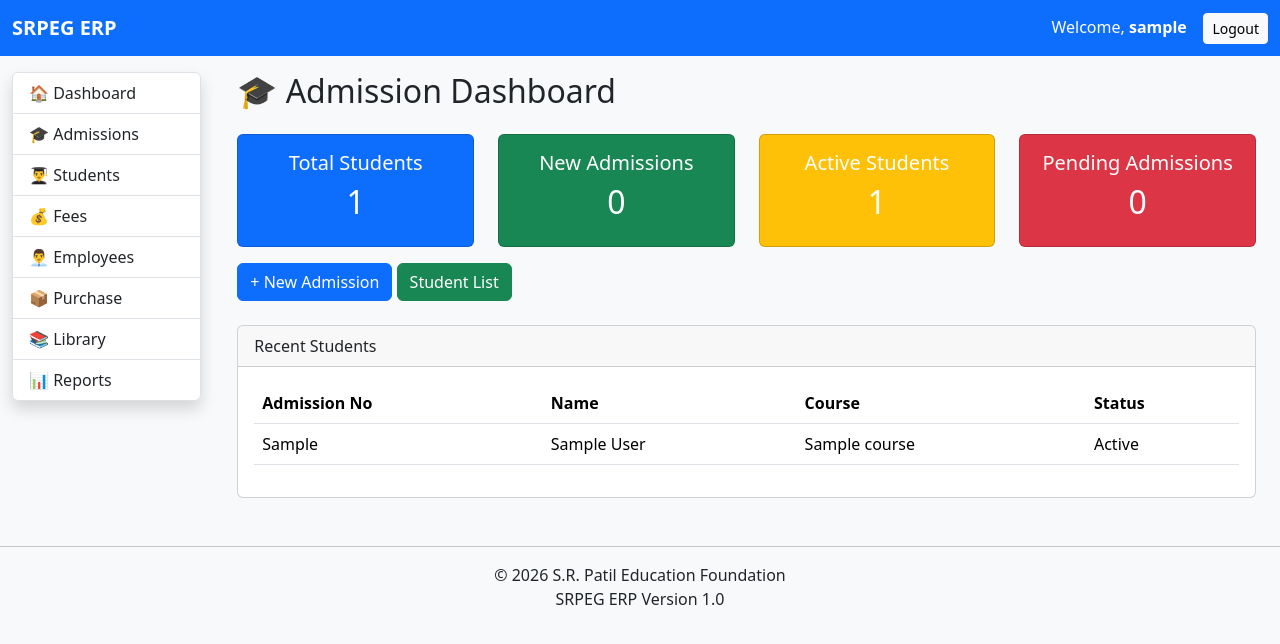
After one commit to Santosh-Konappanavar/SRPatilEducationFoundation, a Django app: page /students/admissions/dashboard/ in a window 1280 px wide. The commit adds this page. Shown: the top 644 px of the page. Run offline with Django 5.2, Linux system fonts and the light colour scheme; a user stored in the database is signed in; tables that the repository leaves empty hold one stand-in row (values such as "Sample post").

Commit message:
added the files dashaboard

```diff
--- a/students/models.py
+++ b/students/models.py
@@ -1,6 +1,6 @@
 from django.db import models
-from institutions.models import Institution
 from core.models import BaseModel
+from institutions.models import Department, Course, AcademicYear, Institution
 
 
 class Student(BaseModel):
@@ -132,3 +132,42 @@ class StudentParent(BaseModel):
 
     def __str__(self):
         return f"{self.student.admission_no} - Parent"
+class StudentAcademic(BaseModel):
+
+    student = models.OneToOneField(
+        Student,
+        on_delete=models.CASCADE,
+        related_name="academic"
+    )
+
+    department = models.ForeignKey(
+        Department,
+        on_delete=models.PROTECT
+    )
+
+    course = models.ForeignKey(
+        Course,
+        on_delete=models.PROTECT
+    )
+
+    academic_year = models.ForeignKey(
+        AcademicYear,
+        on_delete=models.PROTECT
+    )
+
+    semester = models.PositiveSmallIntegerField(default=1)
+
+    batch = models.CharField(
+        max_length=30,
+        blank=True
+    )
+
+    roll_number = models.CharField(
+        max_length=30,
+        blank=True
+    )
+
+    admission_date = models.DateField()
+
+    def __str__(self):
+        return f"{self.student.admission_no} - Academic"
--- /dev/null
+++ b/students/templates/students/admission_dashboard.html
@@ -0,0 +1,130 @@
+{% extends "base.html" %}
+
+{% block content %}
+
+<div class="container-fluid">
+
+    <h2 class="mb-4">
+        🎓 Admission Dashboard
+    </h2>
+
+    <div class="row">
+
+        <div class="col-md-3">
+            <div class="card text-white bg-primary mb-3">
+                <div class="card-body text-center">
+                    <h5>Total Students</h5>
+                    <h2>{{ total_students }}</h2>
+                </div>
+            </div>
+        </div>
+
+        <div class="col-md-3">
+            <div class="card text-white bg-success mb-3">
+                <div class="card-body text-center">
+                    <h5>New Admissions</h5>
+                    <h2>{{ new_admissions }}</h2>
+                </div>
+            </div>
+        </div>
+
+        <div class="col-md-3">
+            <div class="card text-white bg-warning mb-3">
+                <div class="card-body text-center">
+                    <h5>Active Students</h5>
+                    <h2>{{ active_students }}</h2>
+                </div>
+            </div>
+        </div>
+
+        <div class="col-md-3">
+            <div class="card text-white bg-danger mb-3">
+                <div class="card-body text-center">
+                    <h5>Pending Admissions</h5>
+                    <h2>{{ pending_students }}</h2>
+                </div>
+            </div>
+        </div>
+
+    </div>
+
+    <div class="mb-4">
+
+        <a href="{% url 'student_create' %}" class="btn btn-primary">
+            + New Admission
+        </a>
+
+        <a href="{% url 'student_list' %}" class="btn btn-success">
+            Student List
+        </a>
+
+    </div>
+
+    <div class="card">
+
+        <div class="card-header">
+            Recent Students
+        </div>
+
+        <div class="card-body">
+
+            <table class="table table-hover">
+
+                <thead>
+
+                    <tr>
+
+                        <th>Admission No</th>
+                        <th>Name</th>
+                        <th>Course</th>
+                        <th>Status</th>
+
+                    </tr>
+
+                </thead>
+
+                <tbody>
+
+                {% for student in students %}
+
+                    <tr>
+
+                        <td>{{ student.admission_no }}</td>
+
+                        <td>{{ student.first_name }} {{ student.last_name }}</td>
+
+                        <td>
+                            {% if student.academic %}
+                                {{ student.academic.course.name }}
+                            {% else %}
+                                -
+                            {% endif %}
+                        </td>
+
+                        <td>{{ student.status }}</td>
+
+                    </tr>
+
+                {% empty %}
+
+                    <tr>
+
+                        <td colspan="4" class="text-center">
+                            No students found.
+                        </td>
+
+                    </tr>
+
+                {% endfor %}
+
+                </tbody>
+
+            </table>
+
+        </div>
+
+    </div>
+
+</div>
+
+{% endblock %}
--- a/students/urls.py
+++ b/students/urls.py
@@ -10,5 +10,10 @@ urlpatterns = [
         views.student_create,
         name="student_create",
     ),
+    path(
+    "admissions/dashboard/",
+    views.admission_dashboard,
+    name="admission_dashboard",
+),
 
 ]
--- a/students/views.py
+++ b/students/views.py
@@ -62,3 +62,30 @@ def student_create(request):
             "form": form
         }
     )
+
+
+@login_required
+def admission_dashboard(request):
+
+    profile = UserProfile.objects.get(user=request.user)
+
+    if profile.role == "Administrator":
+        students = Student.objects.all().order_by("-id")
+    else:
+        students = Student.objects.filter(
+            institution=profile.institution
+        ).order_by("-id")
+
+    context = {
+        "total_students": students.count(),
+        "new_admissions": students.filter(status="Admitted").count(),
+        "active_students": students.filter(status="Active").count(),
+        "pending_students": students.filter(status="Applicant").count(),
+        "students": students[:10],
+    }
+
+    return render(
+        request,
+        "students/admission_dashboard.html",
+        context,
+    )
--- a/templates/includes/sidebar.html
+++ b/templates/includes/sidebar.html
@@ -1,16 +1,16 @@
 <div class="list-group shadow">
 
-    <a href="/dashboard/" class="list-group-item list-group-item-action">
+    <a href="{% url 'dashboard' %}" class="list-group-item list-group-item-action">
         🏠 Dashboard
     </a>
 
-    <a href="#" class="list-group-item list-group-item-action">
+    <a href="{% url 'admission_dashboard' %}" class="list-group-item list-group-item-action">
         🎓 Admissions
     </a>
 
-<a href="/students/" class="list-group-item list-group-item-action">
-    👨‍🎓 Students
-</a>
+    <a href="{% url 'student_list' %}" class="list-group-item list-group-item-action">
+        👨‍🎓 Students
+    </a>
 
     <a href="#" class="list-group-item list-group-item-action">
         💰 Fees
```
Also changed, not shown: students/admin.py (+60 -1 lines), students/forms.py (+21 -1 lines), students/migrations/0004_studentacademic.py (added).
